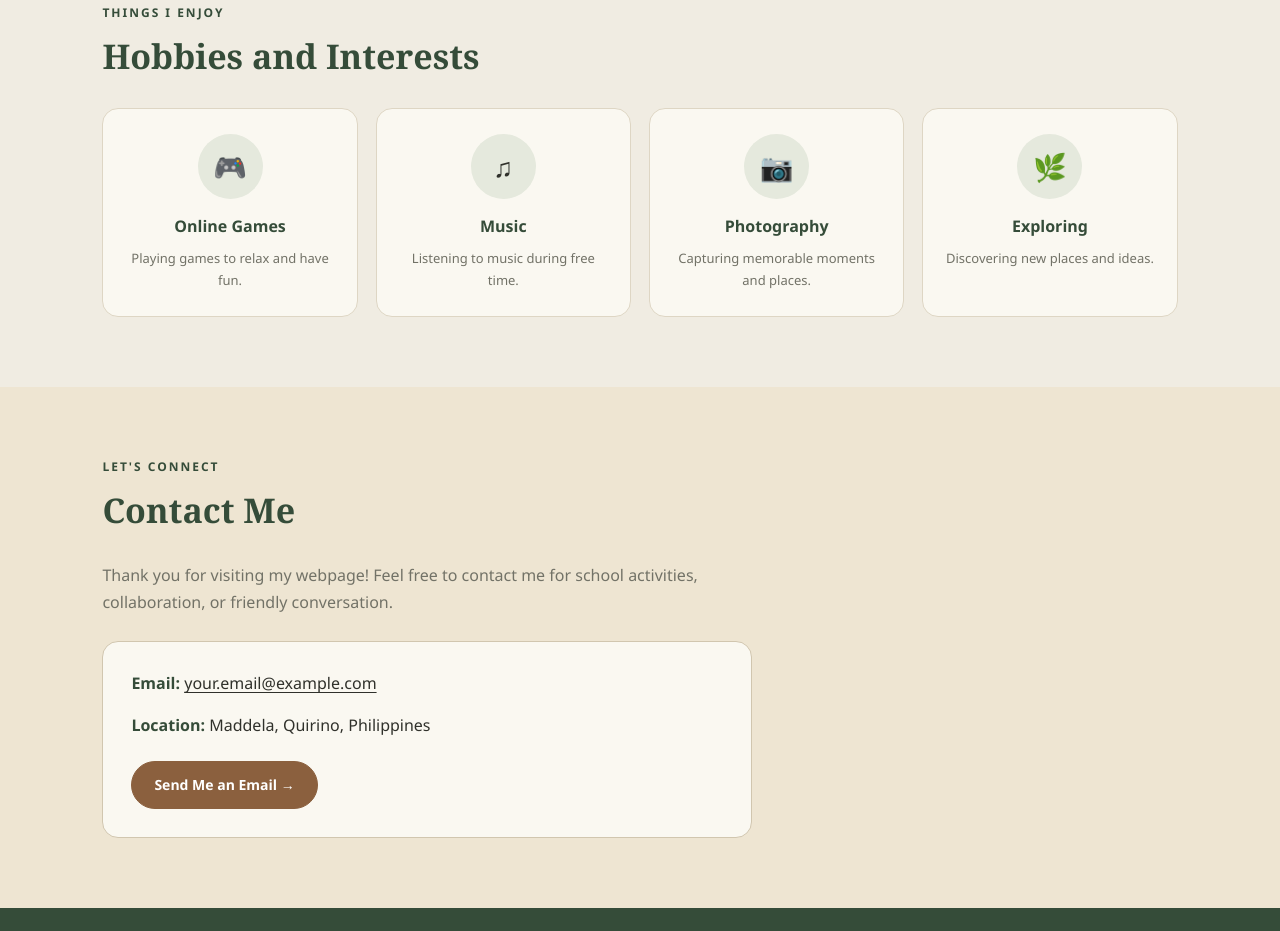
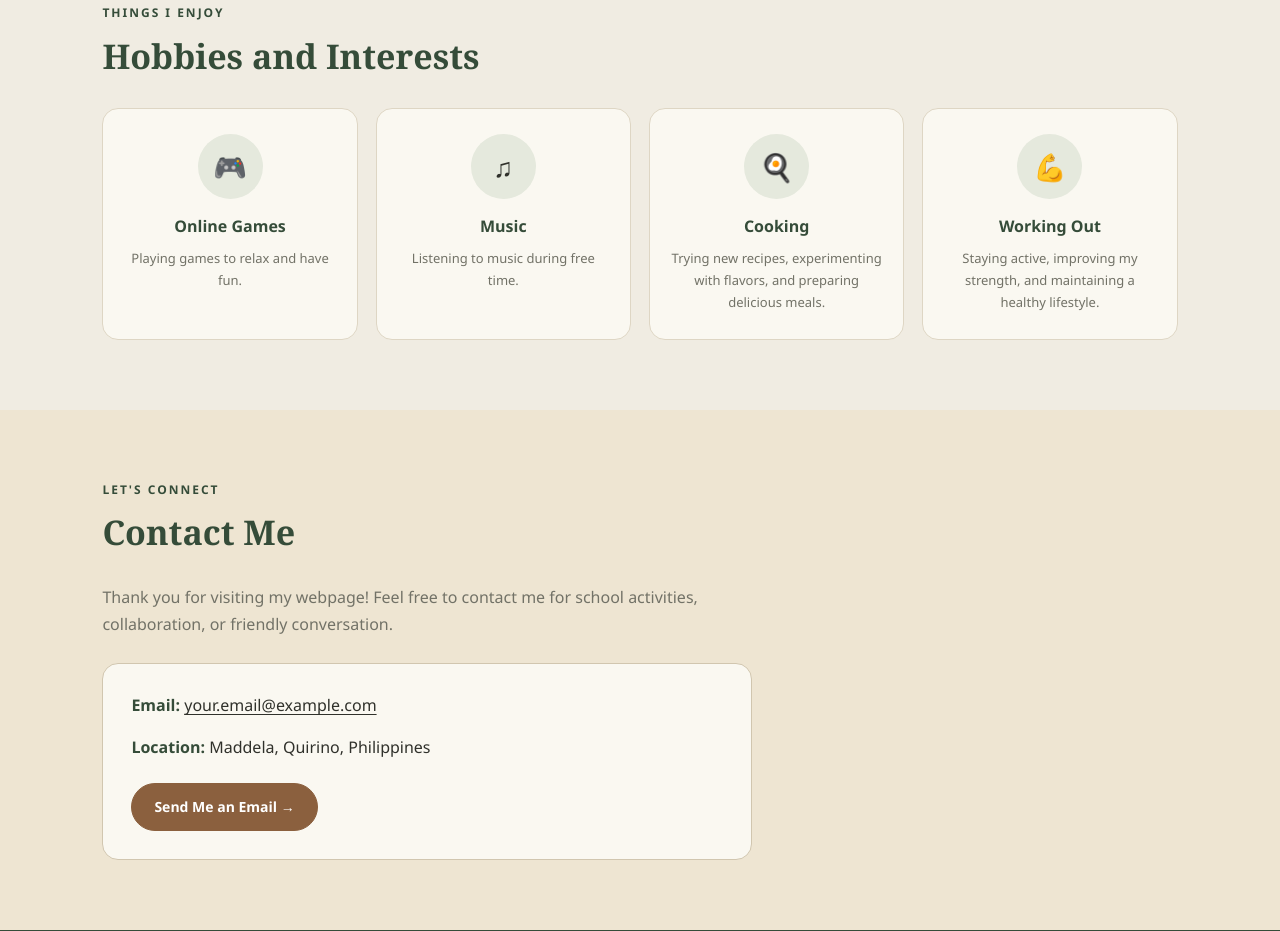
Before and after one commit to lesterwar/webpage, a plain HTML site: page index.html in a window 1280 px wide. Shown: the part 2379-3310 px from the top of the page. Drawn offline with Linux system fonts and the light colour scheme.

Commit message:
Update index.html

```diff
--- a/index.html
+++ b/index.html
@@ -198,15 +198,21 @@
                 </article>
 
                 <article class="hobby-card">
-                    <span class="hobby-icon">📷</span>
-                    <h3>Photography</h3>
-                    <p>Capturing memorable moments and places.</p>
+                    <span class="hobby-icon">🍳</span>
+                    <h3>Cooking</h3>
+                    <p>
+                        Trying new recipes, experimenting with flavors,
+                        and preparing delicious meals.
+                    </p>
                 </article>
 
                 <article class="hobby-card">
-                    <span class="hobby-icon">🌿</span>
-                    <h3>Exploring</h3>
-                    <p>Discovering new places and ideas.</p>
+                    <span class="hobby-icon">💪</span>
+                    <h3>Working Out</h3>
+                    <p>
+                        Staying active, improving my strength,
+                        and maintaining a healthy lifestyle.
+                    </p>
                 </article>
             </div>
         </section>
```
